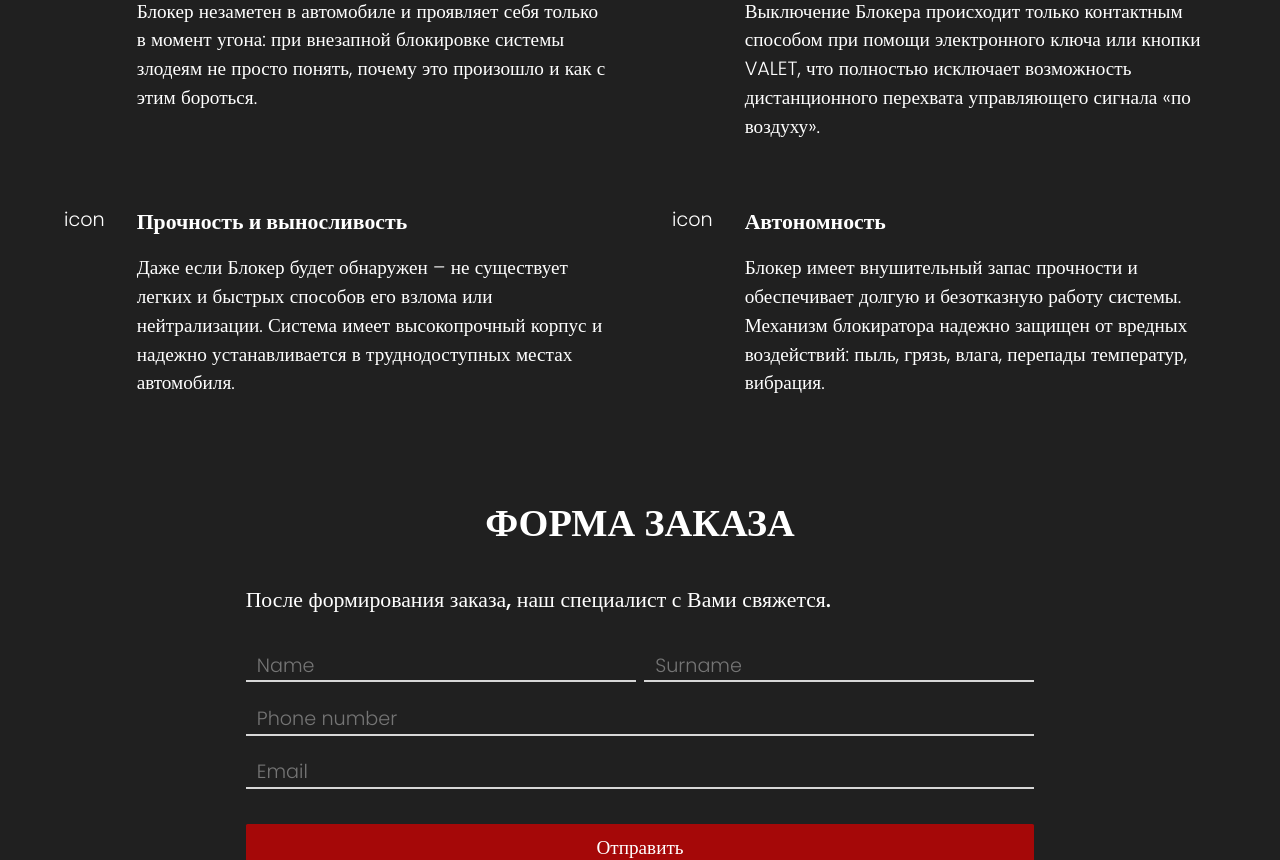
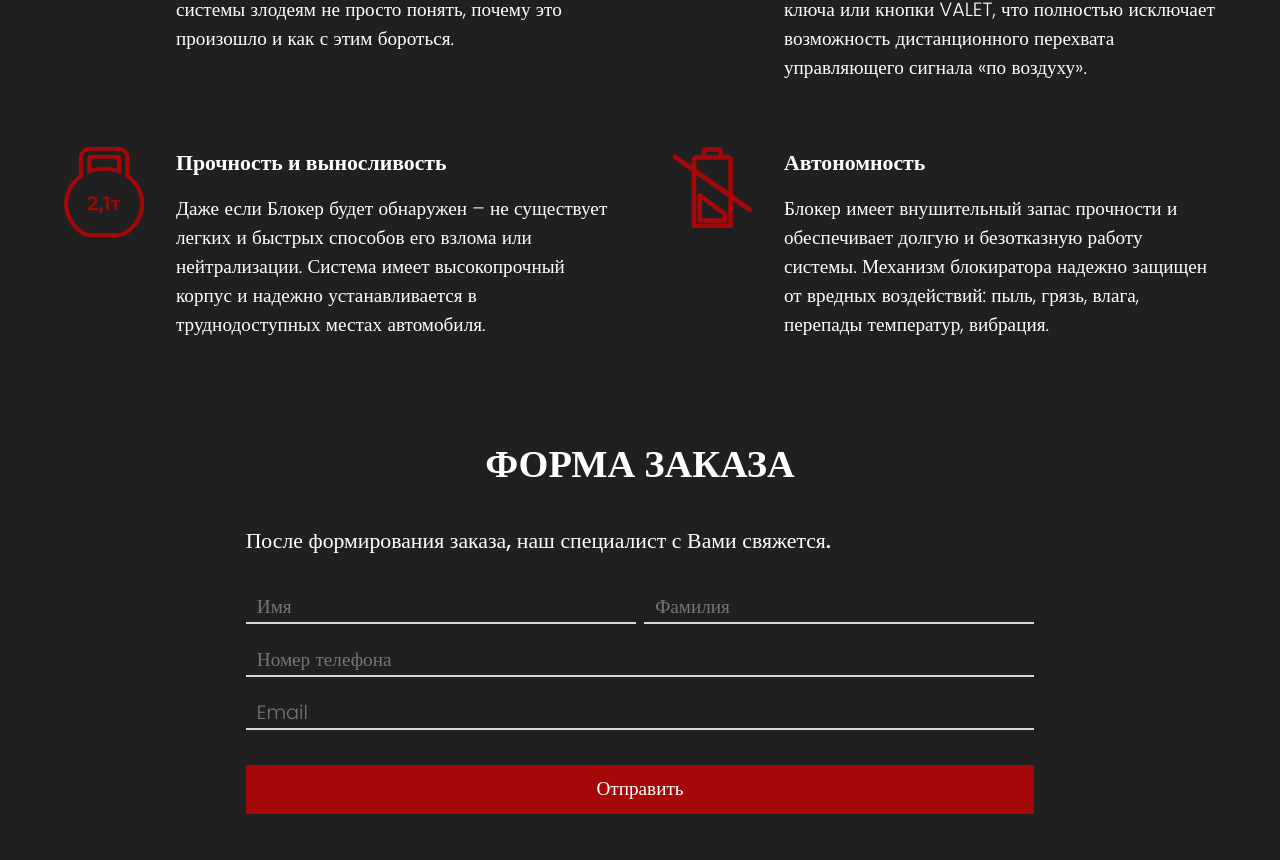
Before and after one commit to Mandrichuk/avtoblocker, a React (Create React App) app: page / in a window 1280 px wide. Shown: the part 4831-5691 px from the top of the page. Built offline with nearby package versions, Linux system fonts and the light colour scheme.

Commit message:
feat: creating 'Input' component & connection of all 'form' data

```diff
--- a/src/components/Advantages.tsx
+++ b/src/components/Advantages.tsx
@@ -1,17 +1,13 @@
 import React from "react";
-
-import images from "../constants/index";
 
 import { AdvantagesProps } from "../lib/interfaces";
 import { advantagesText } from "../constants/index";
 import { navigationsText } from "../constants";
 
-import { useWindowWidth } from "../utils/useWindowWidth";
 import { toUpperCase } from "../utils/toUpperCase";
 
 function Advantages({ lang }: AdvantagesProps) {
   const advantagesTextData = advantagesText[lang] || advantagesText["en"];
-  const windowWidth = useWindowWidth();
 
   return (
     <section className="advantagesSection" id={navigationsText.advantages.id}>
@@ -21,8 +17,7 @@ function Advantages({ lang }: AdvantagesProps) {
           advantagesTextData.advantages.map((advantage, index) => (
             <div key={`advantage-${index}`} className="advantage">
               <div className="icon">
-                icon
-                {/* <img src={images.robbery} alt="robbery"/> */}
+                <img src={advantage.image} alt="robbery" />
               </div>
               <div className="text">
                 <div className="subtitle">{advantage.title}</div>
--- /dev/null
+++ b/src/components/Input.tsx
@@ -0,0 +1,19 @@
+import React, { useState, useEffect } from "react";
+
+import { InputProps } from "../lib/interfaces";
+
+function Input({ type, placeholder, field, getValue }: InputProps) {
+  const [text, setText] = useState("");
+
+  function changeText(e: React.ChangeEvent<HTMLInputElement>) {
+    setText(e.target.value);
+  }
+
+  useEffect(() => {
+    getValue(field, text);
+  }, [text]);
+
+  return <input onChange={changeText} type={type} placeholder={placeholder} />;
+}
+
+export default Input;
--- a/src/components/Order.tsx
+++ b/src/components/Order.tsx
@@ -1,6 +1,11 @@
-import React from "react";
+import React, { useState } from "react";
+
+import Input from "./Input";
+import Button from "./Button";
 
 import { OrderProps } from "../lib/interfaces";
+import { OrderInputs } from "../lib/types";
+
 import { orderText } from "../constants/index";
 import { navigationsText } from "../constants";
 
@@ -8,6 +13,19 @@ import { toUpperCase } from "../utils/toUpperCase";
 
 function Order({ lang }: OrderProps) {
   const orderTextData = orderText[lang] || orderText["en"];
+  const [orderInputs, setOrderInputs] = useState<OrderInputs>({
+    name: "",
+    surname: "",
+    phoneNumber: "",
+    email: "",
+  });
+
+  function getText(field: string, text: string) {
+    setOrderInputs({
+      ...orderInputs,
+      [field]: text,
+    });
+  }
 
   return (
     <section className="orderSection" id={navigationsText.order.id}>
@@ -19,33 +37,41 @@ function Order({ lang }: OrderProps) {
           <div className="inputContainer">
             <div className="namesInputs">
               {"inputs" in orderTextData && (
-                <input
-                  type="text"
+                <Input
+                  type={orderTextData.inputs.nameInput.type}
                   placeholder={orderTextData.inputs.nameInput.placeholder}
+                  field={orderTextData.inputs.nameInput.field}
+                  getValue={getText}
                 />
               )}
               {"inputs" in orderTextData && (
-                <input
-                  type="text"
+                <Input
+                  type={orderTextData.inputs.surnameInput.type}
                   placeholder={orderTextData.inputs.surnameInput.placeholder}
+                  field={orderTextData.inputs.surnameInput.field}
+                  getValue={getText}
                 />
               )}
             </div>
             {"inputs" in orderTextData && (
-              <input
-                type="text"
+              <Input
+                type={orderTextData.inputs.phoneNumberInput.type}
                 placeholder={orderTextData.inputs.phoneNumberInput.placeholder}
+                field={orderTextData.inputs.phoneNumberInput.field}
+                getValue={getText}
               />
             )}
             {"inputs" in orderTextData && (
-              <input
-                type="text"
+              <Input
+                type={orderTextData.inputs.emailInput.type}
                 placeholder={orderTextData.inputs.emailInput.placeholder}
+                field={orderTextData.inputs.emailInput.field}
+                getValue={getText}
               />
             )}
           </div>
           <div className="buttonSubmit">
-            <button className="button accent" type="submit">{orderTextData.button.name}</button>
+            <Button link="">{orderTextData.button.name}</Button>
           </div>
         </form>
       </div>
--- a/src/constants/index.ts
+++ b/src/constants/index.ts
@@ -446,25 +446,25 @@ export const advantagesText: Advantages = {
     title: "почему blocker не удобен для угонщиков?",
     advantages: [
       {
-        image: "advantageImage",
+        image: gift,
         title: "Это сюрприз",
         article:
           "Блокер незаметен в автомобиле и проявляет себя только в момент угона: при внезапной блокировке системы злодеям не просто понять, почему это произошло и как с этим бороться. ",
       },
       {
-        image: "advantageImage",
+        image: touch,
         title: "Контактная деактивация",
         article:
           "Выключение Блокера происходит только контактным способом при помощи электронного ключа или кнопки VALET, что полностью исключает возможность дистанционного перехвата управляющего сигнала «по воздуху». ",
       },
       {
-        image: "advantageImage",
+        image: kettlebell,
         title: "Прочность и выносливость",
         article:
           "Даже если Блокер будет обнаружен – не существует легких и быстрых способов его взлома или нейтрализации. Система имеет высокопрочный корпус и надежно устанавливается в труднодоступных местах автомобиля.",
       },
       {
-        image: "advantageImage",
+        image: battery,
         title: "Автономность",
         article:
           "Блокер имеет внушительный запас прочности и обеспечивает долгую и безотказную работу системы. Механизм блокиратора надежно защищен от вредных воздействий: пыль, грязь, влага, перепады температур, вибрация.",
@@ -481,25 +481,25 @@ export const advantagesText: Advantages = {
     title: "Why does BLOCKER not work for robbers?",
     advantages: [
       {
-        image: "advantageImage",
+        image: gift,
         title: "This is a surprise",
         article:
           "The BLOCKER unit is invisible in the car and only in the moment of ignition: in the case of a blocking failure, the authorities do not know why it happened and how to deal with it. ",
       },
       {
-        image: "advantageImage",
+        image: touch,
         title: "Contact deactivation",
         article:
           "The BLOCKER is deactivated only with an electronic key or a button VALET, which completely excludes the possibility of a remote interception of the signal «by air». ",
       },
       {
-        image: "advantageImage",
+        image: kettlebell,
         title: "Strength and Endurance",
         article:
           "Even if the Blocker is detected, there are no easy and quick ways to hack or neutralize it. The system has a highly durable housing and is securely installed in hard-to-reach areas of the car.",
       },
       {
-        image: "advantageImage",
+        image: battery,
         title: "Autonomy",
         article:
           "The blocker has an impressive safety margin and ensures long and trouble-free operation of the system. The locking mechanism is reliably protected from harmful influences: dust, dirt, moisture, temperature changes, vibration.",
@@ -520,14 +520,14 @@ export const orderText: Order = {
     title: "Форма заказа",
     article: "После формирования заказа, наш специалист с Вами свяжется.",
     inputs: {
-      nameInput: { placeholder: "Name", field: "name", type: "text" },
-      surnameInput: { placeholder: "Surname", field: "surname", type: "text" },
+      nameInput: { placeholder: "Имя", field: "name", type: "text" },
+      surnameInput: { placeholder: "Фамилия", field: "surname", type: "text" },
       phoneNumberInput: {
-        placeholder: "Phone number",
+        placeholder: "Номер телефона",
         field: "phoneNumber",
         type: "text",
       },
-      emailInput: { placeholder: "Email", field: "email", type: "text" },
+      emailInput: { placeholder: "Email", field: "email", type: "email" },
     },
     button: {
       name: "Отправить",
--- a/src/scss/_advantages.scss
+++ b/src/scss/_advantages.scss
@@ -26,10 +26,9 @@
 
       .icon {
         margin-right: 2rem;
-        width: 120px;
 
         img {
-          width: 100%;
+          max-width: 80px;
           object-fit: cover;
         }
       }
@@ -38,5 +37,4 @@
   .buttonContainer {
     margin-top: 3rem;
   }
-
 }
--- a/src/scss/_input.scss
+++ b/src/scss/_input.scss
@@ -1,4 +1,5 @@
-input[type="text"] {
+input[type="text"], input[type="email"] {
+  width: 100%;
   @include setFont("Poppins", 300);
   font-size: size("article");
   background: transparent;
--- a/src/scss/_managment.scss
+++ b/src/scss/_managment.scss
@@ -38,7 +38,7 @@
 
         .icon {
           margin-right: 2rem;
-          max-width: 100px;
+          max-width: 80px;
           object-fit: cover;
         }
       }
--- a/src/scss/_order.scss
+++ b/src/scss/_order.scss
@@ -35,7 +35,6 @@
       }
     }
 
-
     .buttonSubmit {
       margin-top: 1.5rem;
       width: 100%;
--- a/src/scss/_responsive.scss
+++ b/src/scss/_responsive.scss
@@ -189,6 +189,15 @@
     .advantagesGrid {
       grid-template-columns: 1fr;
       gap: 2rem;
+
+      .advantage {
+        .icon {
+          img {
+            max-width: 60px;
+            object-fit: cover;
+          }
+        }
+      }
     }
   }
 }
@@ -237,6 +246,26 @@
     }
   }
 
+  .advantagesSection {
+    @include sectionMargin;
+    @include flexCenter(column, center);
+    width: 100%;
+
+    .advantagesGrid {
+      grid-template-columns: 1fr;
+      gap: 2rem;
+
+      .advantage {
+        .icon {
+          img {
+            max-width: 40px;
+            object-fit: cover;
+          }
+        }
+      }
+    }
+  }
+
   .managmentSection {
     @include flexCenter(column, center);
     @include sectionMargin;
@@ -276,7 +305,6 @@
 
           .icon {
             margin-right: 1rem;
-            width: 150px;
             max-width: 40px;
           }
         }
@@ -373,6 +401,26 @@
     }
   }
 
+  .advantagesSection {
+    @include sectionMargin;
+    @include flexCenter(column, center);
+    width: 100%;
+
+    .advantagesGrid {
+      grid-template-columns: 1fr;
+      gap: 2rem;
+
+      .advantage {
+        .icon {
+          img {
+            max-width: 60px;
+            object-fit: cover;
+          }
+        }
+      }
+    }
+  }
+
   .managmentSection {
     @include flexCenter(column, center);
     @include sectionMargin;
```
Also changed, not shown: src/lib/interfaces.ts (+7 -0 lines), src/lib/types.ts (+7 -0 lines).
